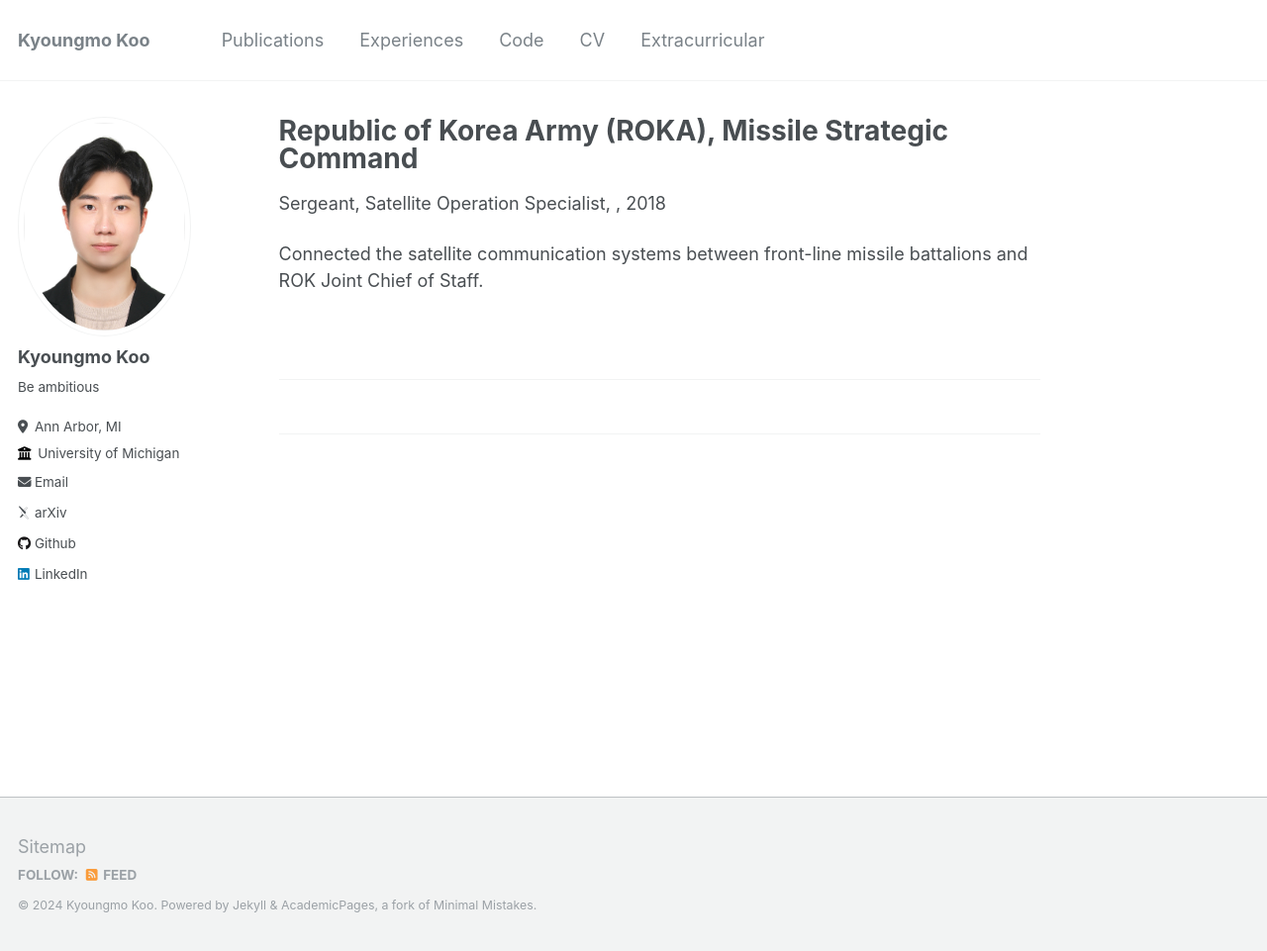
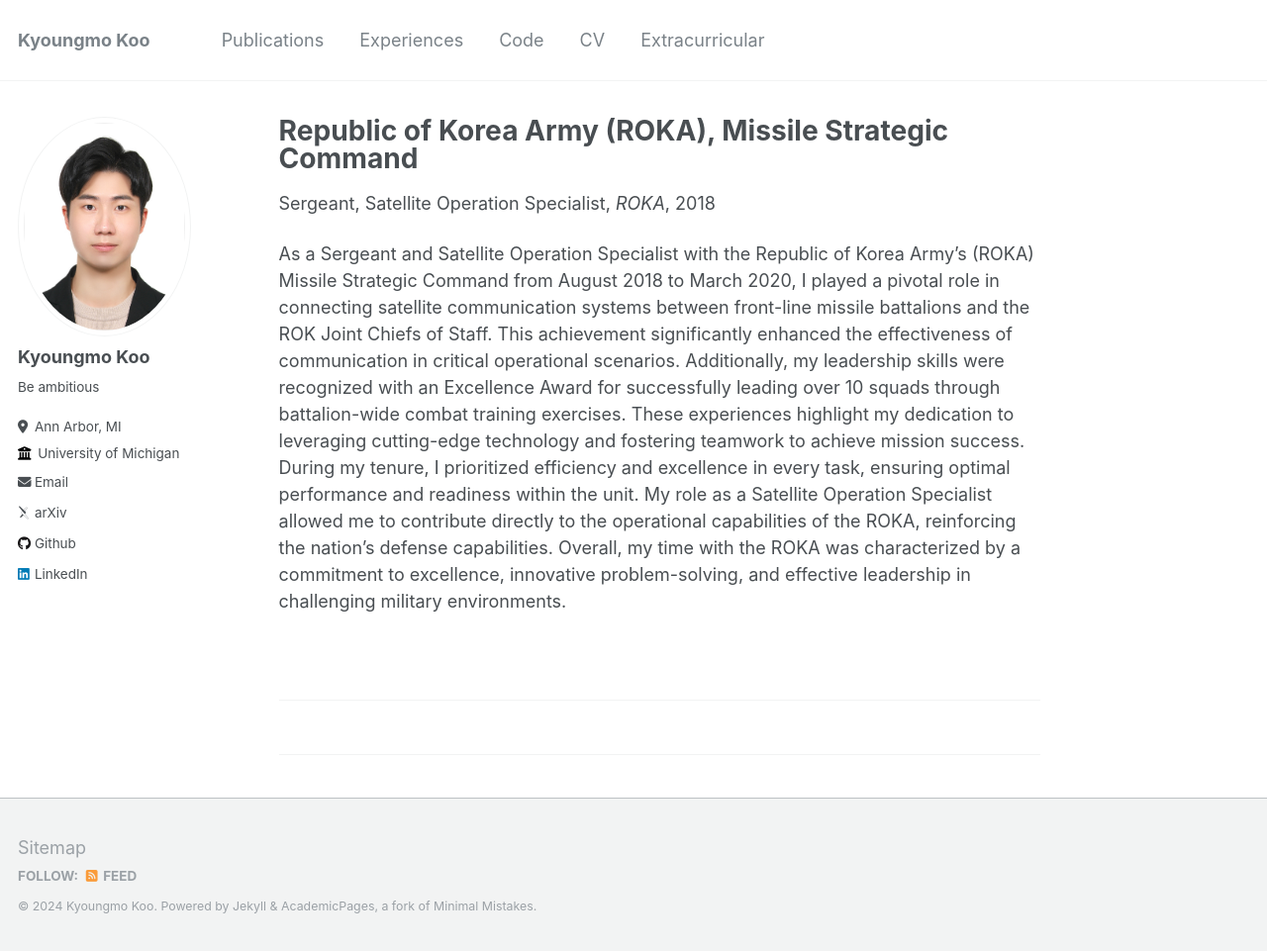
Before and after one commit to kyoungmokoo/kyoungmokoo.github.io, a Jekyll site: the page built from _teaching/2014-spring-teaching-1.md, in a window 1280 px wide and 961 px high. Shown: the whole window at 99% size. Built offline with Jekyll 4.4.1, drawn with Linux system fonts in a browser that asks for light colours; some web fonts are replaced.

Commit message:
Hello 10

```diff
--- a/_teaching/2014-spring-teaching-1.md
+++ b/_teaching/2014-spring-teaching-1.md
@@ -3,9 +3,9 @@ title: "Republic of Korea Army (ROKA), Missile Strategic Command"
 collection:
 type: Sergeant, Satellite Operation Specialist
 permalink: /teaching/2014-spring-teaching-1
-venue:
+venue: ROKA
 date: 2018-08-13
 location: "YangPyeong, Korea"
 ---
 
-Connected the satellite communication systems between front-line missile battalions and ROK Joint Chief of Staff.
+As a Sergeant and Satellite Operation Specialist with the Republic of Korea Army's (ROKA) Missile Strategic Command from August 2018 to March 2020, I played a pivotal role in connecting satellite communication systems between front-line missile battalions and the ROK Joint Chiefs of Staff. This achievement significantly enhanced the effectiveness of communication in critical operational scenarios. Additionally, my leadership skills were recognized with an Excellence Award for successfully leading over 10 squads through battalion-wide combat training exercises. These experiences highlight my dedication to leveraging cutting-edge technology and fostering teamwork to achieve mission success. During my tenure, I prioritized efficiency and excellence in every task, ensuring optimal performance and readiness within the unit. My role as a Satellite Operation Specialist allowed me to contribute directly to the operational capabilities of the ROKA, reinforcing the nation's defense capabilities. Overall, my time with the ROKA was characterized by a commitment to excellence, innovative problem-solving, and effective leadership in challenging military environments.
```
